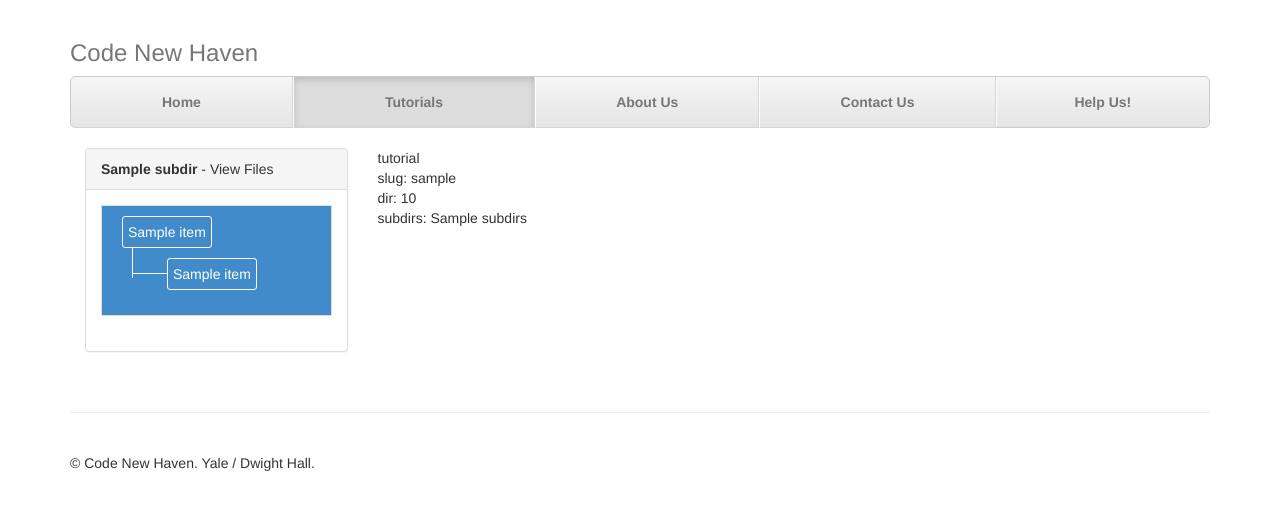
After one commit to codenewhaven/website, a Flask app: template app/templates/tutorials/tutorial.html in a window 1280 px wide. The commit adds this page. Shown: the top 522 px of the page. Run offline with Flask 2, Linux system fonts and the light colour scheme; the template is opened without the code that fills it: most values are stand-ins (such as "Sample title", 1, 10 or a date in 2020); parts of the project's set-up code (start-up, migrations or seed data) failed here and were passed over; some libraries are stand-ins or nearby versions.

Commit message:
tutorial base and cleanup

```diff
--- a/app/templates/pages/tutorials.html
+++ b/app/templates/pages/tutorials.html
@@ -3,6 +3,6 @@
 
 {% block content %}
 
-Tutorials
+all tutorials
 
 {% endblock content %}
--- /dev/null
+++ b/app/templates/tutorials/tutorial.html
@@ -0,0 +1,31 @@
+{% extends "tutorials/tutorial_base.html" %}
+
+
+{% block sidebar %}
+
+{% for subdir in tutorial.subdirs %}
+
+{{subdir_tree(tutorial, subdir)}}
+
+{% endfor %}
+
+{% endblock sidebar %}
+
+{% block tutorial_content %}
+
+tutorial
+<br>
+slug: {{tutorial.slug}}
+<br>
+dir: {{tutorial.directory}}
+<br>
+subdirs: {{tutorial.subdirs}}
+
+
+
+
+
+
+
+
+{% endblock tutorial_content %}
--- a/app/templates/pages/tutorials/tutorial.html
+++ b/app/templates/tutorials/tutorial_base.html
@@ -7,26 +7,17 @@
 <link rel="stylesheet" href="{{ url_for('static', filename='vendor/bower_components/easy-tree/css/easyTree.css') }}">
 <style type="text/css">
 .easy-tree {
-    width: 300px;
+    background-color: #428bca;
+    border: 1px solid #ddd;
 }
-/*
-.easy-tree-toolbar {
-    display: none;
-}*/
 </style>
-
 {% endblock extra_head %}
 
-{% block content %}
 
-tutorial
-<br>
-slug: {{tutorial.slug}}
-dir: {{tutorial.directory}}
-subdirs: {{tutorial.subdirs}}
-
-
-{% macro subdir_tree(subdir) -%}
+{% macro subdir_tree(tutorial, subdir) -%}
+<div class="panel panel-default">
+  <div class="panel-heading"><b>{{subdir}}</b> - View Files</div>
+  <div class="panel-body">
 <div class="easy-tree">
 <ul>
 {%- for item in tutorial.subdir_info[subdir]['tree'].children recursive %}
@@ -40,21 +31,39 @@ subdirs: {{tutorial.subdirs}}
 {%- endfor %}
 </ul>
 </div>
+  </div>
+</div>
+
 {%- endmacro %}
 
 
-<p>demo subdir:</p>
+{% block content %}
 
-{{subdir_tree('demo')}}
+<div class="container">
+<div class="row">
+<div class="col-md-3">
 
+<div class="clearfix">&nbsp;</div>
 
-<br>
-{{tutorial.subdir_info['demo']}}
+{% block sidebar %}
+{% endblock sidebar %}
 
+</div>
 
+<div class="col-md-9">
 
+<div class="clearfix">&nbsp;</div>
+
+{% block tutorial_content %}
+{% endblock tutorial_content %}
+
+</div>
+
+</div><!--row-->
+</div><!--container-->
 
 {% endblock content %}
+
 
 {% block extra_footer %}
 <script>
@@ -71,4 +80,4 @@ $(document).ready(function(){
     });
 });
 </script>
-{% endblock extra_footer%}
+{% endblock extra_footer %}
--- a/app/tutorials.py
+++ b/app/tutorials.py
@@ -18,7 +18,6 @@ def register_tutorials():
 
 tutorials.before_request(register_tutorials)
 
-
 def find_tutorial(tutslug):
     for tut in g.all_tuts:
         if tut.slug == tutslug:
@@ -34,7 +33,7 @@ def tutorials_home():
 @tutorials.route('/<tutslug>')
 def tutorial(tutslug):
     try:
-        return render_template("pages/tutorial.html",
+        return render_template("tutorials/tutorial.html",
                                tutorial=find_tutorial(tutslug))
     except TemplateNotFound:
         abort(404)
@@ -50,7 +49,7 @@ def tutorial_file(tutslug, subdir, file_id):
         file = tutorial.find_file_by_id(subdir, file_id)
 
 
-        return render_template("pages/tutorial_file.html",
+        return render_template("tutorials/tutorial_file.html",
                                tutslug=tutslug, file=file)
     except TemplateNotFound:
         abort(404)
```
Also changed, not shown: app/templates/tutorials/tutorial_file.html (renamed from app/templates/pages/tutorials/tutorial_file.html, +5 -2 lines), tutorials/javascript/example1/somefile.html (added), 1 other file.
